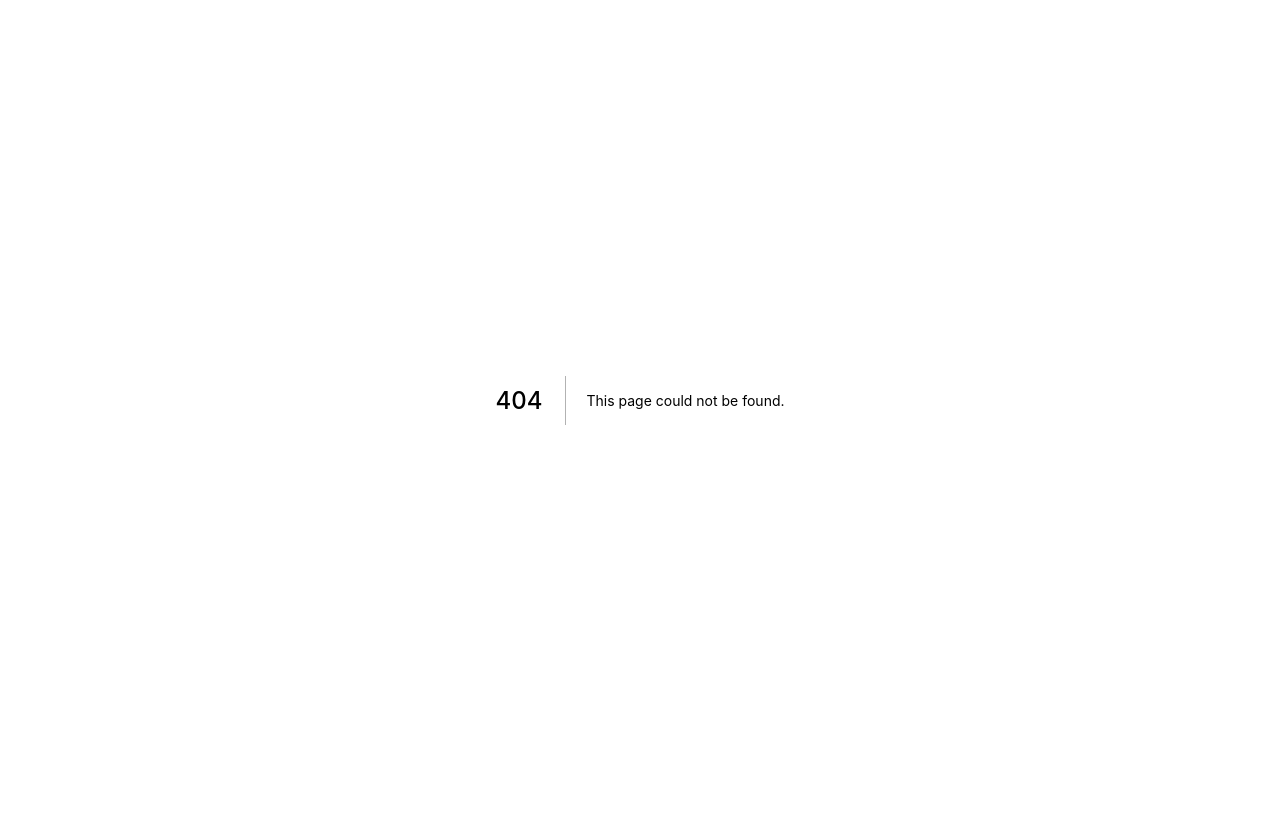
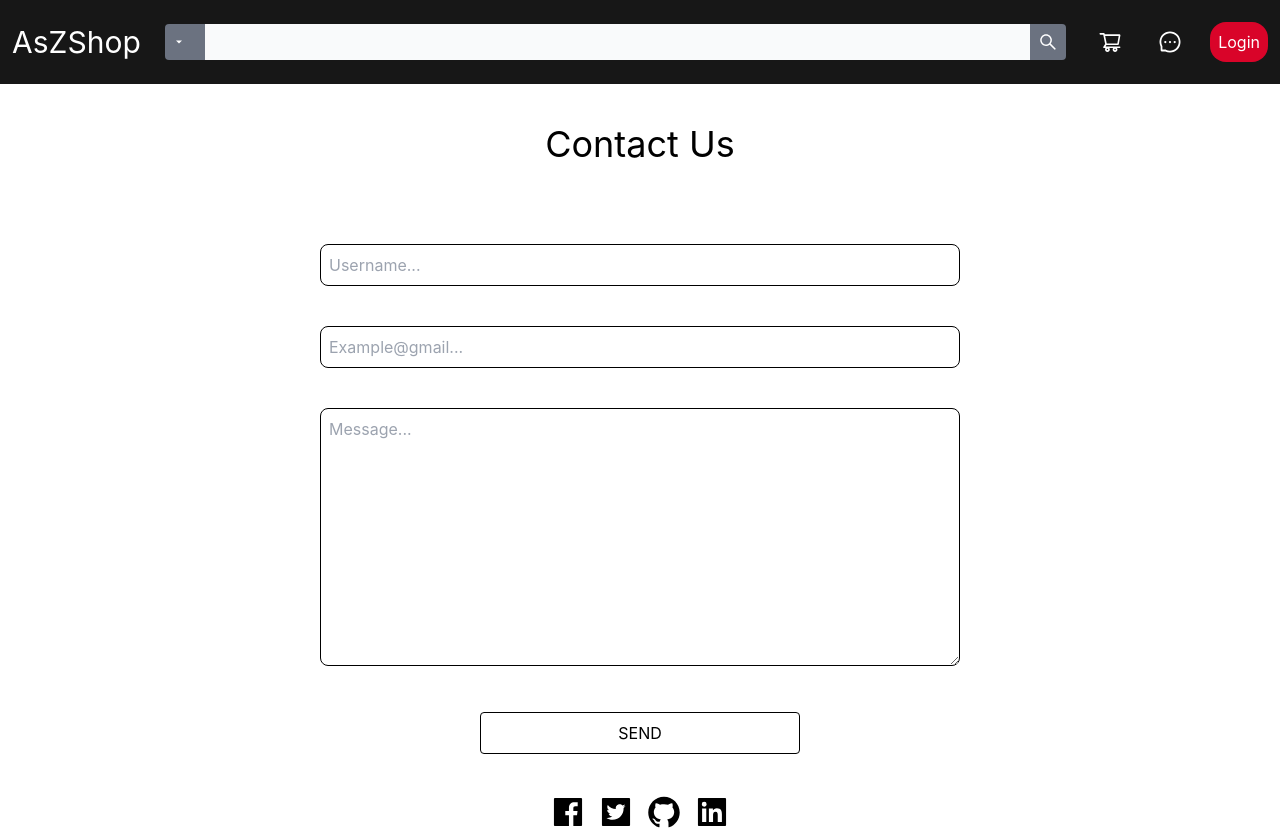
Before and after one commit to Aszaychik/aszshop, a Next.js app: page /contact in a window 1280 px wide. Before the commit this address had no page. Before the commit the page ends 800 px from the top, so only its background shows below. Built offline with nearby package versions, Linux system fonts and the light colour scheme.

Commit message:
UPDATE TAMPILAN CONTACT

```diff
--- /dev/null
+++ b/pages/contact.js
@@ -0,0 +1,41 @@
+import navbar from "./navbar"
+import {AiFillFacebook, AiFillTwitterSquare, AiFillGithub, AiFillLinkedin} from "react-icons/ai"
+import Link from 'next/link';
+
+const contact = () => {
+  const contactSocial = [
+    {icon : <AiFillFacebook/>, link : 'https://www.facebook.com/AsZaychik/'},
+    {icon : <AiFillTwitterSquare/>, link : 'https://twitter.com/ZaychikAs'},
+    {icon : <AiFillGithub/>, link : 'https://github.com/Aszaychik'},
+    {icon : <AiFillLinkedin/>, link : 'https://www.linkedin.com/in/aszaychik/'},
+  ]
+  return (
+    <main className="bg-white min-h-screen">
+      {navbar()}
+      <div className="flex flex-col justify-center items-center mt-10 gap-10">
+        <h1 className="text-4xl">Contact Us</h1>
+        <form action="" className="flex w-1/2 flex-col mt-10 gap-10">
+          <fieldset>
+            <input className="border border-black rounded-lg p-2 w-full" type="text" name="inputUser" placeholder="Username..."/>
+          </fieldset>
+          <fieldset>
+            <input className="border border-black rounded-lg p-2 w-full" type="email" name="inputEmail" placeholder="Example@gmail..."/>
+          </fieldset>
+          <fieldset>
+            <textarea className="border border-black rounded-lg p-2 w-full" name="inputMssg" id="" cols="30" rows="10" placeholder="Message..."></textarea>
+          </fieldset>
+          <button className="border border-black mx-auto w-1/2 p-2 rounded" type="submit">SEND</button>
+        </form>
+        <ul className="flex text-4xl gap-3">
+          {contactSocial.map((item) => (
+            <li className="cursor-pointer">
+            <Link href={item.link} key={item.icon}>{item.icon}</Link>
+          </li>
+          ))}
+        </ul>
+      </div>
+    </main>
+  )
+}
+
+export default contact
--- a/pages/navbar.js
+++ b/pages/navbar.js
@@ -1,5 +1,6 @@
 import { AiOutlineShoppingCart, AiOutlineMessage, AiOutlineSearch } from "react-icons/ai";
 import { IoMdArrowDropdown } from "react-icons/io";
+import Link from 'next/link';
 
 export default function navbar() {
   const catText = ["CPU", "Keyboard & Mouse", "Motherboard", "Power Supply", "DLL"];
@@ -41,10 +42,14 @@ export default function navbar() {
         </div>
         <ul className="flex justify-center items-center sm:gap-5 gap-2 cursor-pointer">
           <li className="sm:text-2xl text-xl p-2 rounded hover:bg-gray-500">
-            <AiOutlineShoppingCart />
+            <a href="">
+              <AiOutlineShoppingCart />
+            </a>
           </li>
           <li className="sm:text-2xl text-xl p-2 rounded hover:bg-gray-500">
-            <AiOutlineMessage />
+            <Link href="contact">
+              <AiOutlineMessage />
+            </Link>
           </li>
           <li>
             <button type="submit" className="bg-secondary p-2 rounded-2xl hover:bg-secondary2 hover:rounded transition-all">
```
